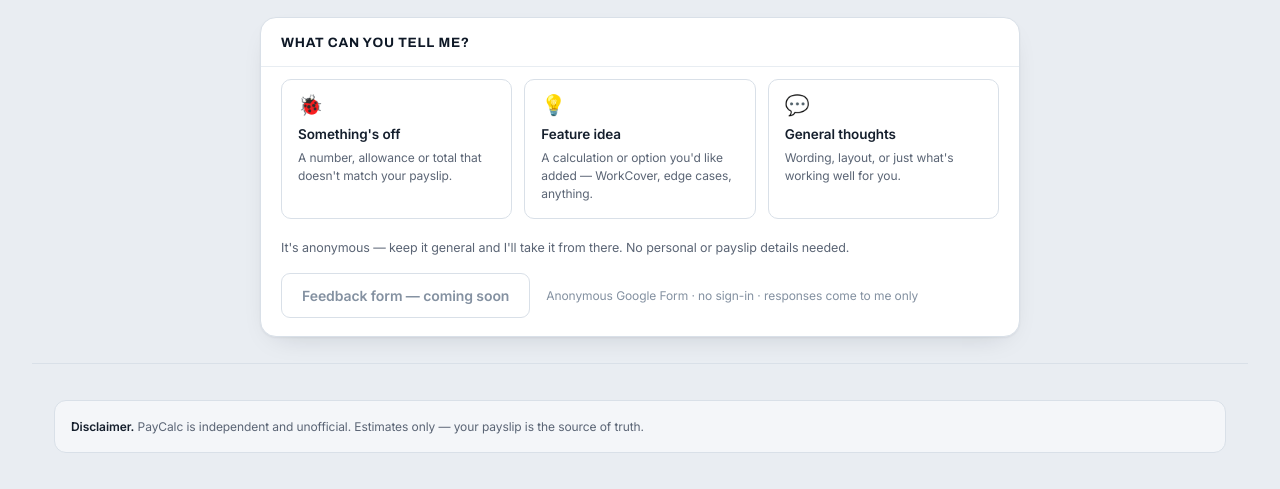
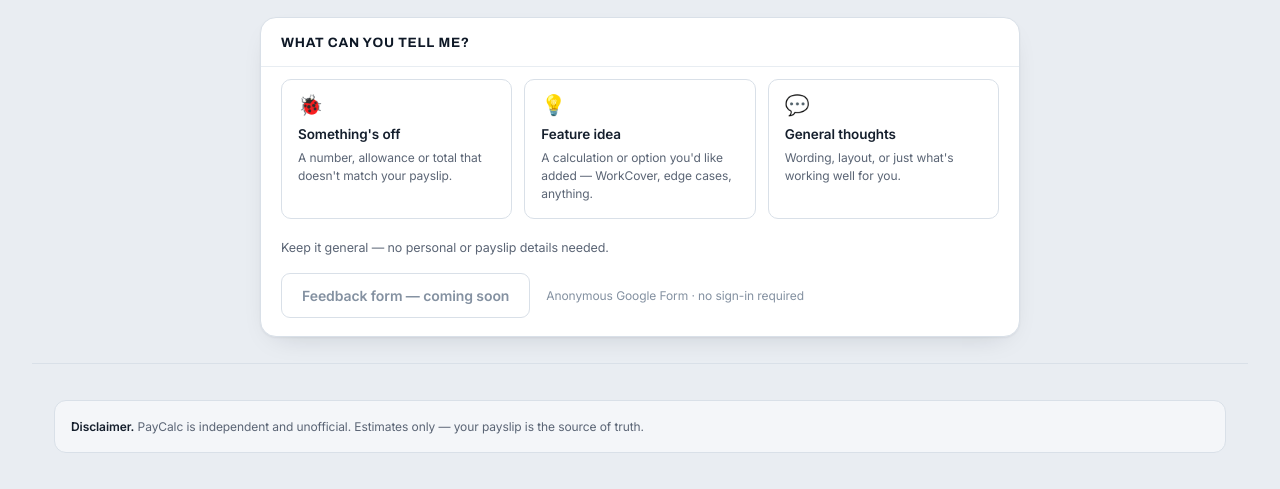
Before and after one commit to paycalc/paycalc.github.io, a plain HTML site: page feedback.html in a window 1280 px wide. Shown: the part 203-692 px from the top of the page. Drawn offline with Linux system fonts and the light colour scheme.

Commit message:
Simplify feedback wording (#9)
Claude-Session: https://claude.ai/code/session_01FxBSYkNTAwxShAqXto2QT4

Co-authored-by: Claude <noreply@anthropic.com>

```diff
--- a/feedback.html
+++ b/feedback.html
@@ -36,11 +36,11 @@
         <div class="fb-tile"><div class="ic">💬</div><h4>General thoughts</h4><p>Wording, layout, or just what's working well for you.</p></div>
       </div>
 
-      <p class="fb-note">It's anonymous — keep it general and I'll take it from there. No personal or payslip details needed.</p>
+      <p class="fb-note">Keep it general — no personal or payslip details needed.</p>
 
       <div class="fb-cta">
         <span class="btn soon">Feedback form — coming soon</span>
-        <span class="sub">Anonymous Google Form · no sign-in · responses come to me only</span>
+        <span class="sub">Anonymous Google Form · no sign-in required</span>
       </div>
     </div>
   </section>
```
